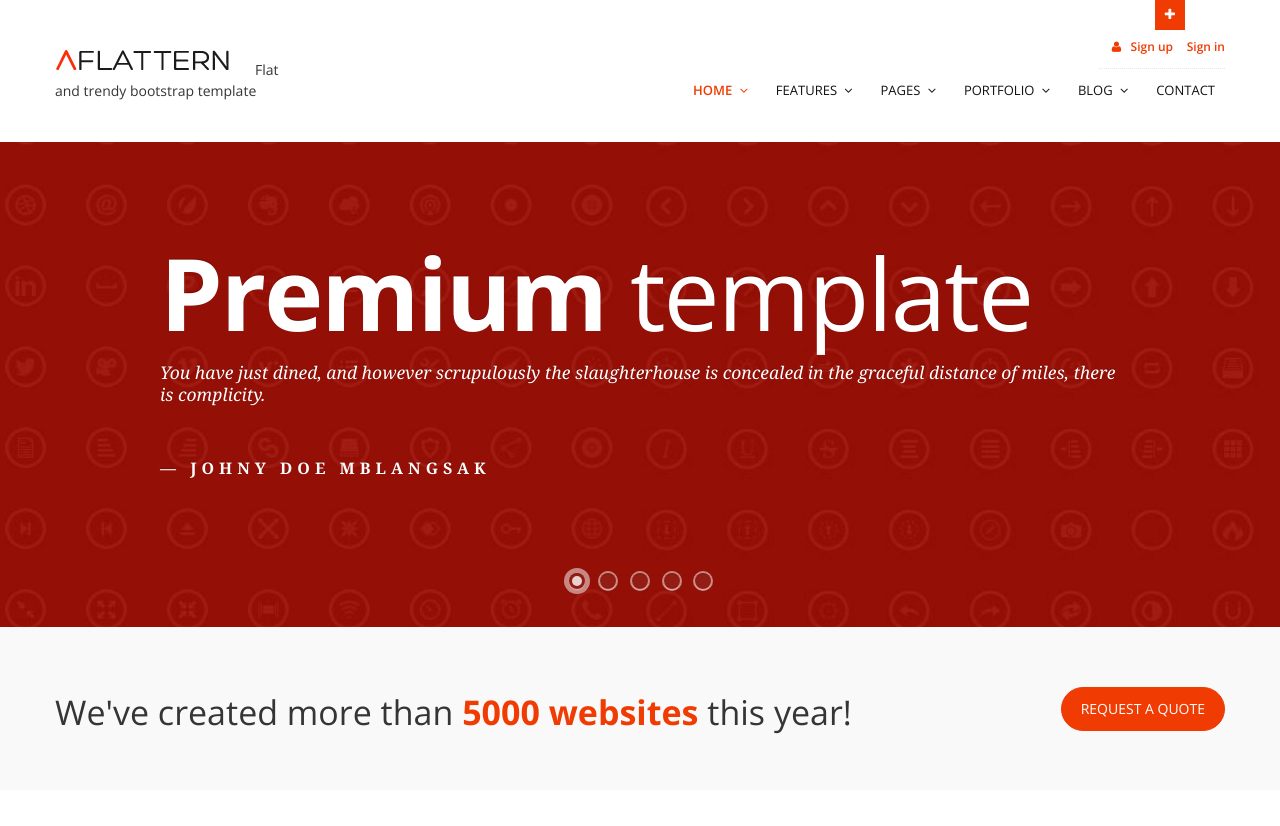
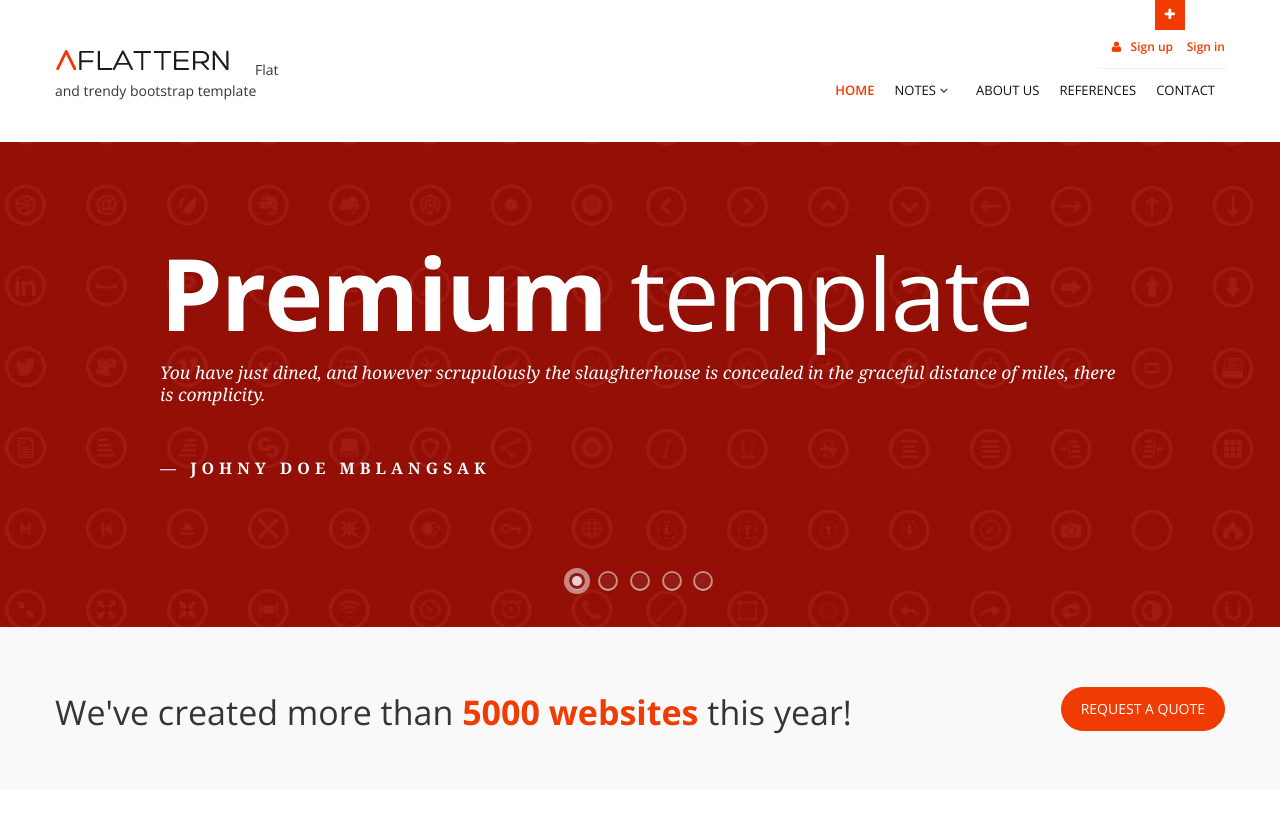
Before and after one commit to NesimBR/DjangoProject, a Django app: page / in a window 1280 px wide. Shown: the top 826 px of the page. Run offline with Django 3.2, Linux system fonts and the light colour scheme; data comes from the database, SQL or seed files in the repository; both versions use the stored data as it was after the commit; some libraries are stand-ins or nearby versions.

Commit message:
hakkimizda refereanslar iletisim sayfalari yapimi

```diff
--- a/home/models.py
+++ b/home/models.py
@@ -1,3 +1,4 @@
+from ckeditor_uploader.fields import RichTextUploadingField
 from django.db import models
 
 
@@ -25,9 +26,9 @@ class Setting(models.Model):
     facebook = models.CharField(blank=True,max_length=150)
     twitter = models.CharField(blank=True,max_length=150)
     instagram = models.CharField(blank=True,max_length=150)
-    aboutus = models.TextField(blank=True)
-    contactus = models.TextField(blank=True)
-    references = models.TextField(blank=True)
+    aboutus = RichTextUploadingField(blank=True)
+    contactus = RichTextUploadingField(blank=True)
+    references =RichTextUploadingField(blank=True)
     create_at = models.DateTimeField(auto_now_add=True)
     update_at = models.DateTimeField(auto_now=True)
 
--- a/home/templates/header.html
+++ b/home/templates/header.html
@@ -125,15 +125,9 @@
                     <div class="navigation">
                         <nav>
                             <ul class="nav topnav">
-                                <li class="dropdown active">
-                                    <a href="index.html">Home <i class="icon-angle-down"></i></a>
-                                    <ul class="dropdown-menu">
-                                        <li><a href="index-alt2.html">Homepage 2</a></li>
-                                        <li><a href="index-alt3.html">Homepage 3</a></li>
-                                    </ul>
-                                </li>
+                                <li class="active"><a href="/">Home</a></li>
                                 <li class="dropdown">
-                                    <a href="#">Features <i class="icon-angle-down"></i></a>
+                                    <a href="#">Notes<i class="icon-angle-down"></i></a>
                                     <ul class="dropdown-menu">
                                         <li><a href="typography.html">Typography</a></li>
                                         <li><a href="table.html">Table</a></li>
@@ -150,35 +144,14 @@
                                         </li>
                                     </ul>
                                 </li>
-                                <li class="dropdown">
-                                    <a href="#">Pages <i class="icon-angle-down"></i></a>
-                                    <ul class="dropdown-menu">
-                                        <li><a href="about.html">About us</a></li>
-                                        <li><a href="pricingbox.html">Pricing boxes</a></li>
-                                        <li><a href="testimonials.html">Testimonials</a></li>
-                                        <li><a href="404.html">404</a></li>
-                                    </ul>
-                                </li>
-                                <li class="dropdown">
-                                    <a href="#">Portfolio <i class="icon-angle-down"></i></a>
-                                    <ul class="dropdown-menu">
-                                        <li><a href="portfolio-2cols.html">Portfolio 2 columns</a></li>
-                                        <li><a href="portfolio-3cols.html">Portfolio 3 columns</a></li>
-                                        <li><a href="portfolio-4cols.html">Portfolio 4 columns</a></li>
-                                        <li><a href="portfolio-detail.html">Portfolio detail</a></li>
-                                    </ul>
-                                </li>
-                                <li class="dropdown">
-                                    <a href="#">Blog <i class="icon-angle-down"></i></a>
-                                    <ul class="dropdown-menu">
-                                        <li><a href="blog-left-sidebar.html">Blog left sidebar</a></li>
-                                        <li><a href="blog-right-sidebar.html">Blog right sidebar</a></li>
-                                        <li><a href="post-left-sidebar.html">Post left sidebar</a></li>
-                                        <li><a href="post-right-sidebar.html">Post right sidebar</a></li>
-                                    </ul>
+                                <li>
+                                    <a href="/aboutus">About US</a>
                                 </li>
                                 <li>
-                                    <a href="contact.html">Contact </a>
+                                    <a href="/references">References</a>
+                                </li>
+                                <li>
+                                    <a href="/contactus">Contact </a>
                                 </li>
                             </ul>
                         </nav>
--- a/home/views.py
+++ b/home/views.py
@@ -8,5 +8,21 @@ from home.models import Setting
 
 def index(request):
     setting = Setting.objects.get(pk=1)
+    context = {'setting': setting, 'page': 'home'}
+    return render(request, 'index.html', context)
+
+
+def aboutus(request):
+    setting = Setting.objects.get(pk=1)
     context = {'setting': setting}
-    return render(request, 'index.html', context)
+    return render(request, 'aboutus.html', context)
+
+def references(request):
+    setting = Setting.objects.get(pk=1)
+    context = {'setting': setting}
+    return render(request, 'references.html', context)
+
+def contactus(request):
+    setting = Setting.objects.get(pk=1)
+    context = {'setting': setting}
+    return render(request, 'contactus.html', context)
--- a/mysite/urls.py
+++ b/mysite/urls.py
@@ -17,9 +17,13 @@ from django.conf import settings
 from django.conf.urls.static import static
 from django.contrib import admin
 from django.urls import path, include
+from home import views
 
 urlpatterns = [
     path('', include('home.urls')),
+    path('aboutus', views.aboutus, name='aboutus'),
+    path('references', views.references, name='references'),
+    path('contactus', views.contactus, name='contactus'),
     path('home/', include('home.urls')),
     path('note/', include('note.urls')),
     path('admin/', admin.site.urls),
```
Also changed, not shown: home/templates/aboutus.html (added, +47 -0 lines), home/templates/contactus.html (added, +47 -0 lines), home/templates/references.html (added, +47 -0 lines), TEMPS/Flattern/ico/apple-touch-icon-114-precomposed.png (deleted), TEMPS/Flattern/ico/apple-touch-icon-144-precomposed.png (deleted), TEMPS/Flattern/ico/apple-touch-icon-57-precomposed.png (deleted), TEMPS/Flattern/ico/apple-touch-icon-72-precomposed.png (deleted), TEMPS/Flattern/ico/favicon.ico (deleted), TEMPS/Flattern/ico/favicon.png (deleted), db.sqlite3, home/static/ico/apple-touch-icon-114-precomposed.png (deleted), home/static/ico/apple-touch-icon-144-precomposed.png (deleted), home/static/ico/apple-touch-icon-57-precomposed.png (deleted), home/static/ico/apple-touch-icon-72-precomposed.png (deleted), 2 more files.
